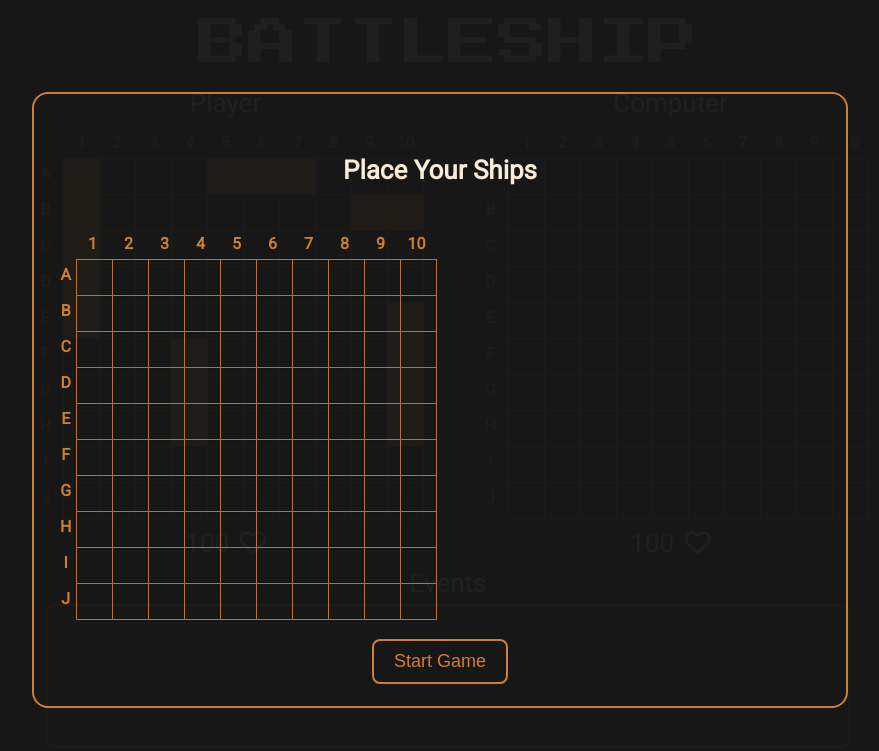
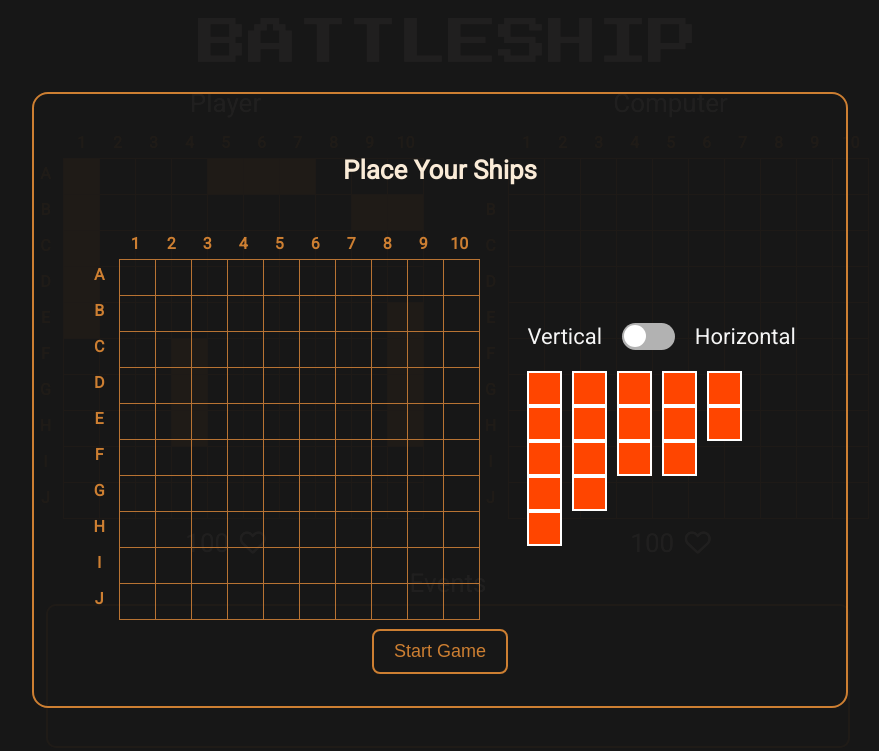
Before and after one commit to shivam-bansal1/Battleship, a website built with webpack: page src/template.html in a window 1280 px wide. Shown: the whole page, without its empty margins (200-1079 px from the left). Built offline with nearby package versions, Linux system fonts and the light colour scheme; a web font is replaced by a local one.

Commit message:
Create start game dialog right section

```diff
--- a/src/js/DOM.js
+++ b/src/js/DOM.js
@@ -162,6 +162,8 @@ export function renderGameStartDialog(player, whichBoard) {
   dialogBox.showModal();
   document.querySelector("body").style.opacity = 0.05;
 
+  renderDraggableShips();
+
   const startButton = dialogBox.querySelector("#start-button");
   startButton.addEventListener("click", () => {
     const mainBoard = document.querySelector(`#${whichBoard}`);
@@ -176,3 +178,39 @@ export function renderGameStartDialog(player, whichBoard) {
     document.querySelector("body").style.opacity = 1;
   });
 }
+
+function renderDraggableShips() {
+  const orientationCheckBox = document.querySelector("#orientation-check");
+  console.log(orientationCheckBox);
+  const shipPanel = document.querySelector(".ships-panel");
+
+  function renderShips(orientation) {
+    shipPanel.innerHTML = "";
+    shipPanel.className = "";
+    shipPanel.classList.add("ships-panel", orientation);
+
+    const shipLength = [5, 4, 3, 3, 2];
+    shipLength.forEach((length) => {
+      const ship = document.createElement("div");
+      ship.classList.add("draggable-ship", orientation);
+      ship.style.setProperty("--length", length);
+      ship.dataset.length = length;
+
+      for (let i = 0; i < length; i++) {
+        const square = document.createElement("div");
+        square.classList.add("draggable-square");
+        ship.appendChild(square);
+      }
+      shipPanel.appendChild(ship);
+    });
+  }
+
+  // Initial render
+  renderShips(orientationCheckBox.checked ? "horizontal" : "vertical");
+
+  // Re-render on toggle
+  orientationCheckBox.addEventListener("change", (e) => {
+    const newOrientation = e.target.checked ? "horizontal" : "vertical";
+    renderShips(newOrientation);
+  });
+}
--- a/src/styles.css
+++ b/src/styles.css
@@ -251,3 +251,93 @@ footer {
 #start-dialog-board .cell-header {
   margin-right: 5px;
 }
+
+.board-ship-container {
+  display: flex;
+  justify-content: space-around;
+  align-items: center;
+  width: 100%;
+}
+
+.ships-wrapper {
+  display: flex;
+  gap: 10px;
+  align-items: start;
+}
+
+.ships-panel {
+  display: flex;
+  gap: 10px;
+}
+.ships-panel.vertical {
+  flex-direction: row;
+}
+
+.ships-panel.horizontal {
+  flex-direction: column;
+}
+
+/* Common ship styling */
+.draggable-ship {
+  display: grid;
+  cursor: pointer;
+}
+
+/* Horizontal ships (width based on length) */
+.draggable-ship.horizontal {
+  grid-template-columns: repeat(var(--length), 35px);
+  height: 35px;
+}
+
+/* Vertical ships (height based on length) */
+.draggable-ship.vertical {
+  grid-template-rows: repeat(var(--length), 35px);
+  width: 35px;
+}
+.draggable-square {
+  width: 35px;
+  height: 35px;
+  background-color: #ff4500;
+  border: 2px solid white;
+  box-sizing: border-box;
+}
+
+/* TOGGLE CSS */
+.orientation {
+  display: flex;
+  align-items: center;
+  color: whitesmoke;
+  font-size: 22px;
+  gap: 20px;
+}
+
+input[type="checkbox"]#orientation-check {
+  display: none;
+}
+
+.switch {
+  background-color: rgb(178, 178, 178);
+  width: 2.4em;
+  height: 1.2em;
+  border-radius: 1em;
+  cursor: pointer;
+  position: relative;
+}
+
+.switch::before {
+  position: absolute;
+  content: "";
+  width: 1em;
+  height: 1em;
+  background-color: #fff;
+  border-radius: 5em;
+  margin: 2px;
+}
+
+input[type="checkbox"]#orientation-check:checked + .switch {
+  background-color: #ff4500;
+}
+
+input[type="checkbox"]#orientation-check:checked + .switch::before {
+  transform: translateX(1.2em);
+}
--- a/src/template.html
+++ b/src/template.html
@@ -41,10 +41,20 @@
       <dialog id="game-start-dialog">
         <div class="game-start-dialog-content">
           <h4>Place Your Ships</h4>
-          <div class="gameboard ship-placement" id="ship-placement-board">
-            <div id="start-dialog-board" class="gameboard"></div>
+          <div class="board-ship-container">
+            <div class="ship-placement" id="ship-placement-board">
+              <div id="start-dialog-board" class="gameboard"></div>
+            </div>
+            <div id="ship-wrapper">
+              <div class="orientation">
+                <p>Vertical</p>
+                <input type="checkbox" id="orientation-check" />
+                <label class="switch" for="orientation-check"> </label>
+                <p>Horizontal</p>
+              </div>
+              <div class="ships-panel"></div>
+            </div>
           </div>
-          <div id="ship-panel"></div>
           <div class="start-button-container">
             <button id="start-button">Start Game</button>
           </div>
```
